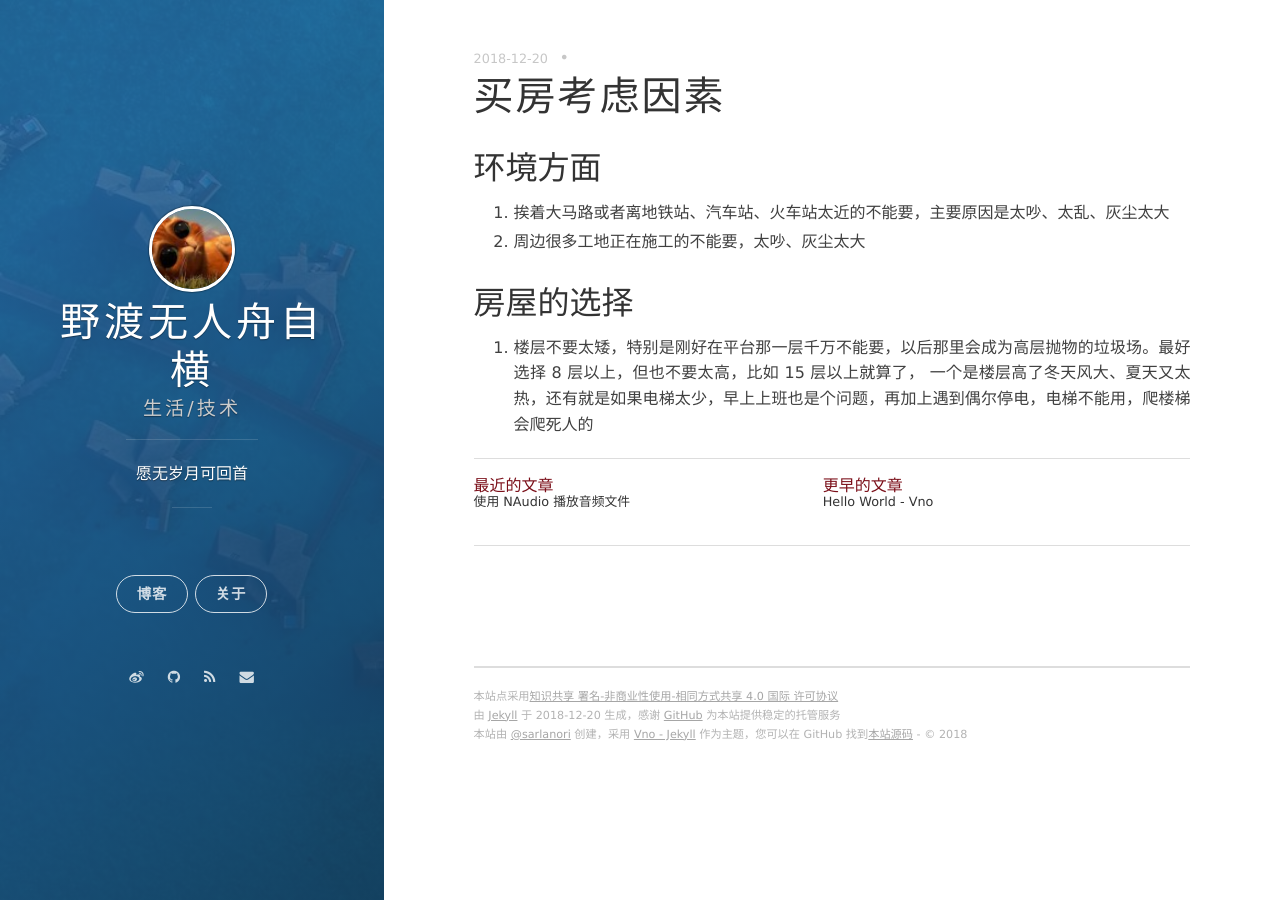
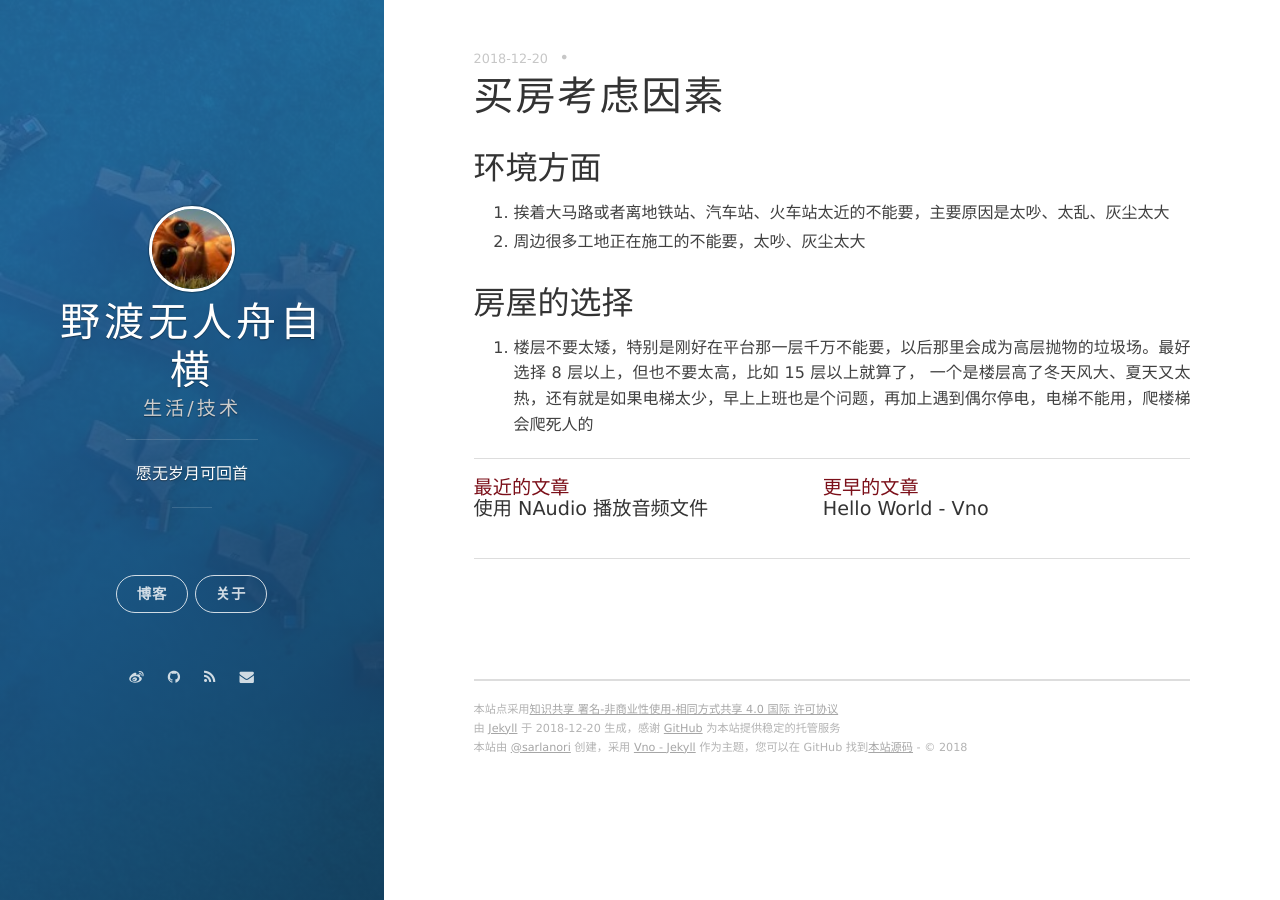
Before and after one commit to kuzzh/kuzzh.github.io, a Jekyll site: the page built from _posts/2018-12-20-buy-house.md, in a window 1280 px wide. Built offline with Jekyll 4.4.1, drawn with Linux system fonts in a browser that asks for light colours; nearby versions of some CDN libraries.

Commit message:
Fix styles

```diff
--- a/_includes/read-more.html
+++ b/_includes/read-more.html
@@ -3,7 +3,7 @@
    {% assign current = page.next %}
    <div class="read-more-item">
        <span class="read-more-item-dim">最近的文章</span>
-       <h2 class="post-list__post-title post-title" style="font-size:.8em"><a href="{{ current.url }}" title="link to {{ current.title }}">{{ current.title }}</a></h2>
+       <h2 class="post-list__post-title post-title" style="font-size:1.2em"><a href="{{ current.url }}" title="link to {{ current.title }}">{{ current.title }}</a></h2>
    </div>
    {% endif %}
 
@@ -11,7 +11,7 @@
    {% assign current = page.previous %}
    <div class="read-more-item">
        <span class="read-more-item-dim">更早的文章</span>
-       <h2 class="post-list__post-title post-title" style="font-size:.8em"><a href="{{ current.url }}" title="link to {{ current.title }}">{{ current.title }}</a></h2>
+       <h2 class="post-list__post-title post-title" style="font-size:1.2em"><a href="{{ current.url }}" title="link to {{ current.title }}">{{ current.title }}</a></h2>
    </div>
    {% endif %}
 </section>
--- a/_sass/components/_read-more.scss
+++ b/_sass/components/_read-more.scss
@@ -18,5 +18,5 @@
 
 .read-more-item-dim {
   color: $hover-color;
-  font-size: 100%;
+  font-size: 1.2em;
 }
```
